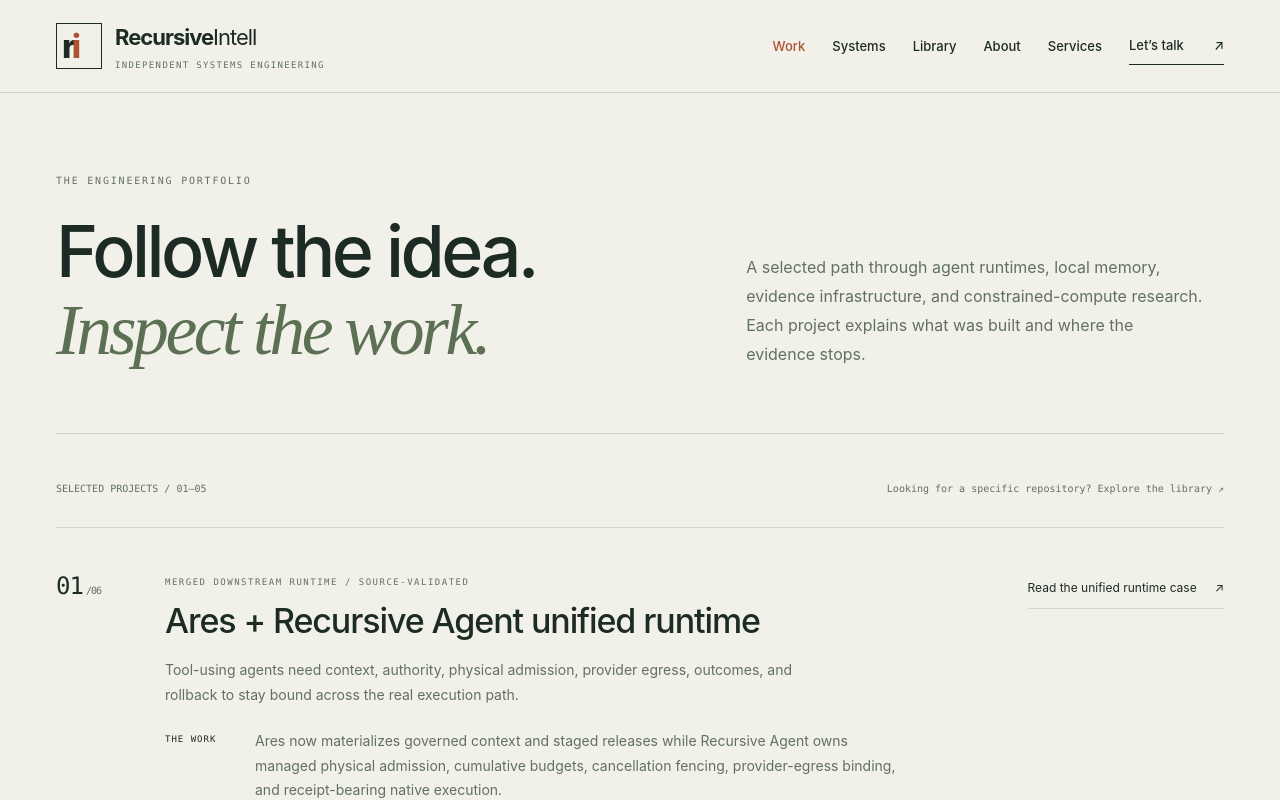
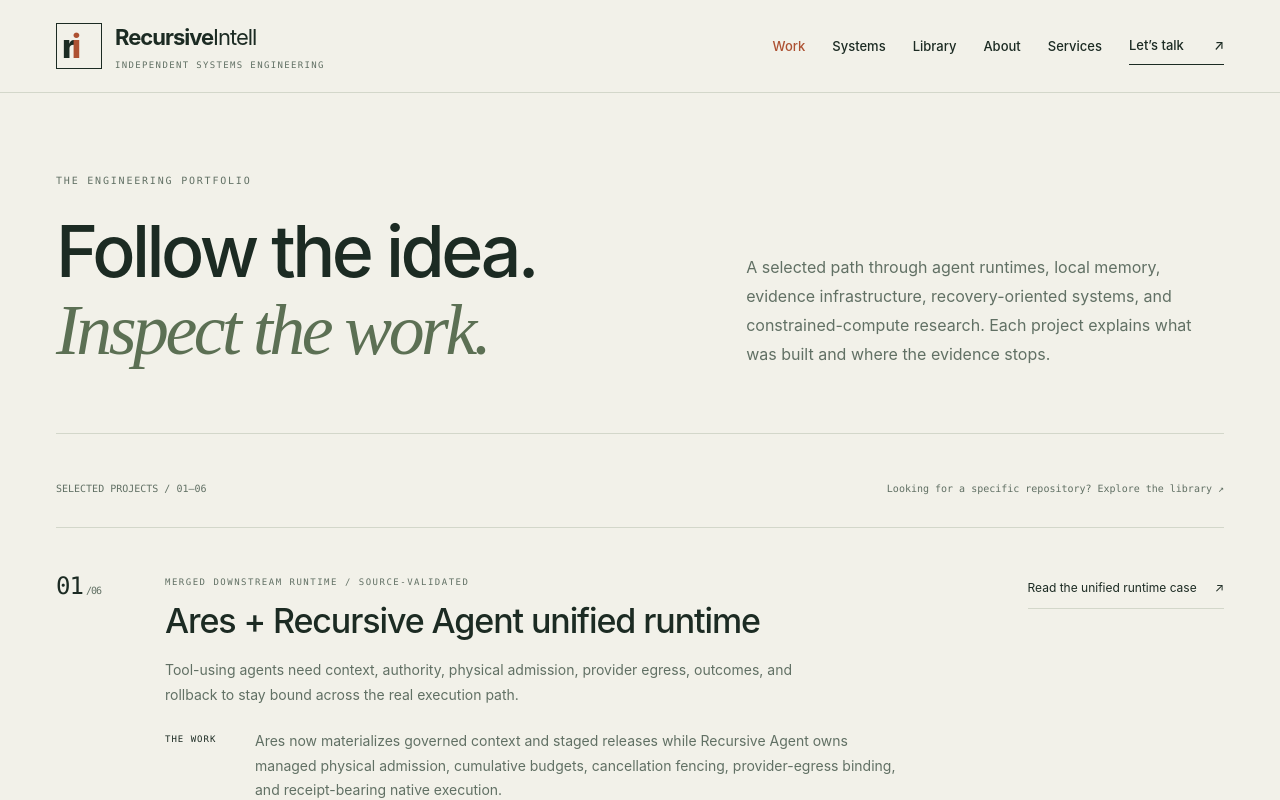
Before and after one commit to RecursiveIntell/recursiveintell-web, a Next.js app: page /work in a window 1280 px wide. Shown: the top 800 px of the page. Built offline with nearby package versions, Linux system fonts and the light colour scheme.

Commit message:
feat(site): expand selected work to six current proof surfaces

```diff
--- a/app/work/page.tsx
+++ b/app/work/page.tsx
@@ -6,7 +6,7 @@
 export const metadata: Metadata = pageMetadata("/work", {
   title: "Selected Work",
   description:
-    "Agent runtime, local memory, and Rust infrastructure work by Josh Stevenson, with source and evidence attached.",
+    "Agent runtime, local memory, recovery-oriented infrastructure, and Rust systems work by Josh Stevenson, with source and evidence attached.",
   alternates: { canonical: "/work" },
 });
 export default function Work() {
@@ -17,11 +17,11 @@
         label="THE ENGINEERING PORTFOLIO"
         title="Follow the idea."
         accent="Inspect the work."
-        body="A selected path through agent runtimes, local memory, evidence infrastructure, and constrained-compute research. Each project explains what was built and where the evidence stops."
+        body="A selected path through agent runtimes, local memory, evidence infrastructure, recovery-oriented systems, and constrained-compute research. Each project explains what was built and where the evidence stops."
       />
       <section className="studio-shell studio-work-section">
         <div className="studio-work-index">
-          <span>SELECTED PROJECTS / 01–05</span>
+          <span>SELECTED PROJECTS / 01–06</span>
           <Link href="/portfolio">
             Looking for a specific repository? Explore the library ↗
           </Link>
```
